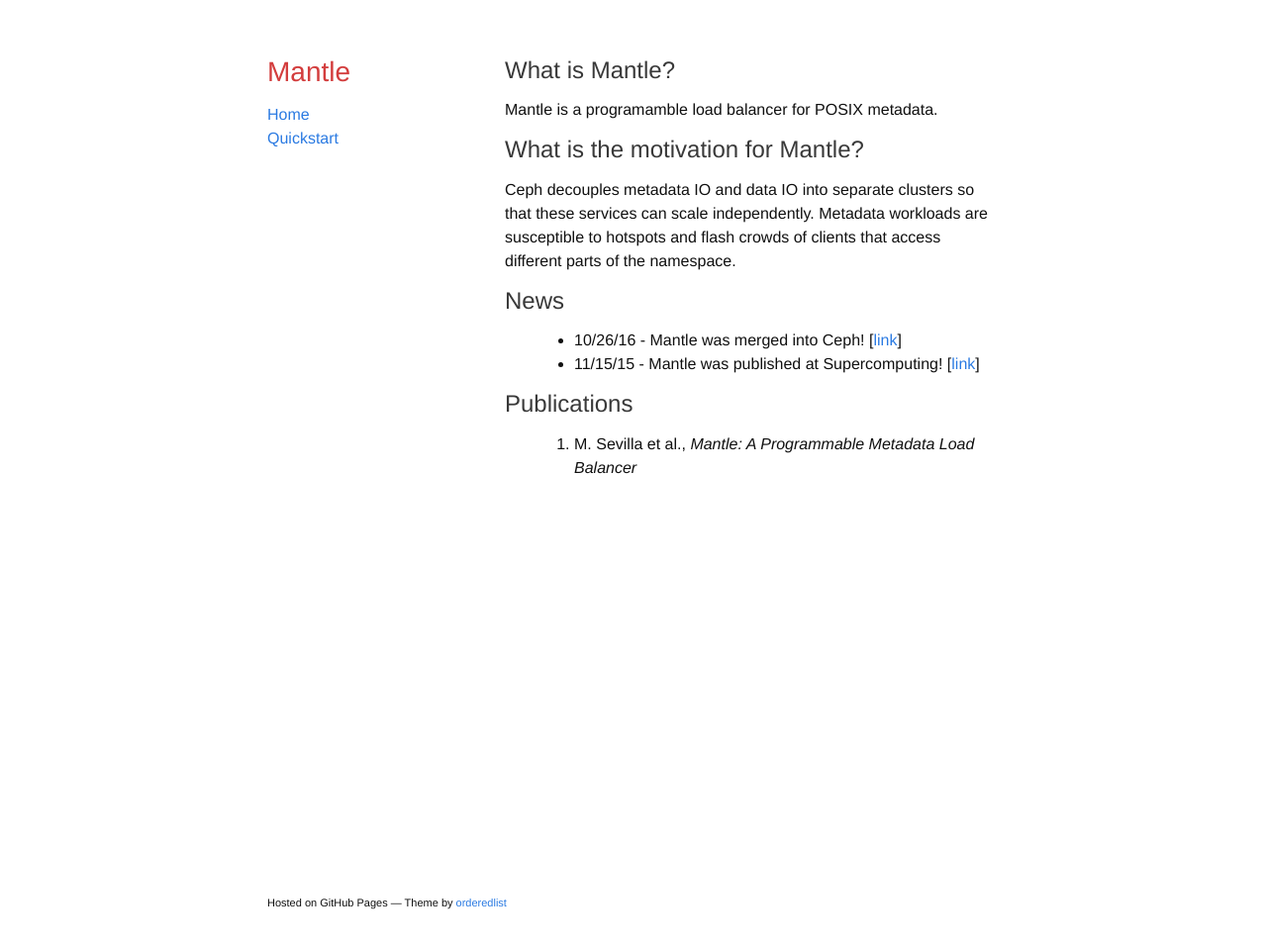
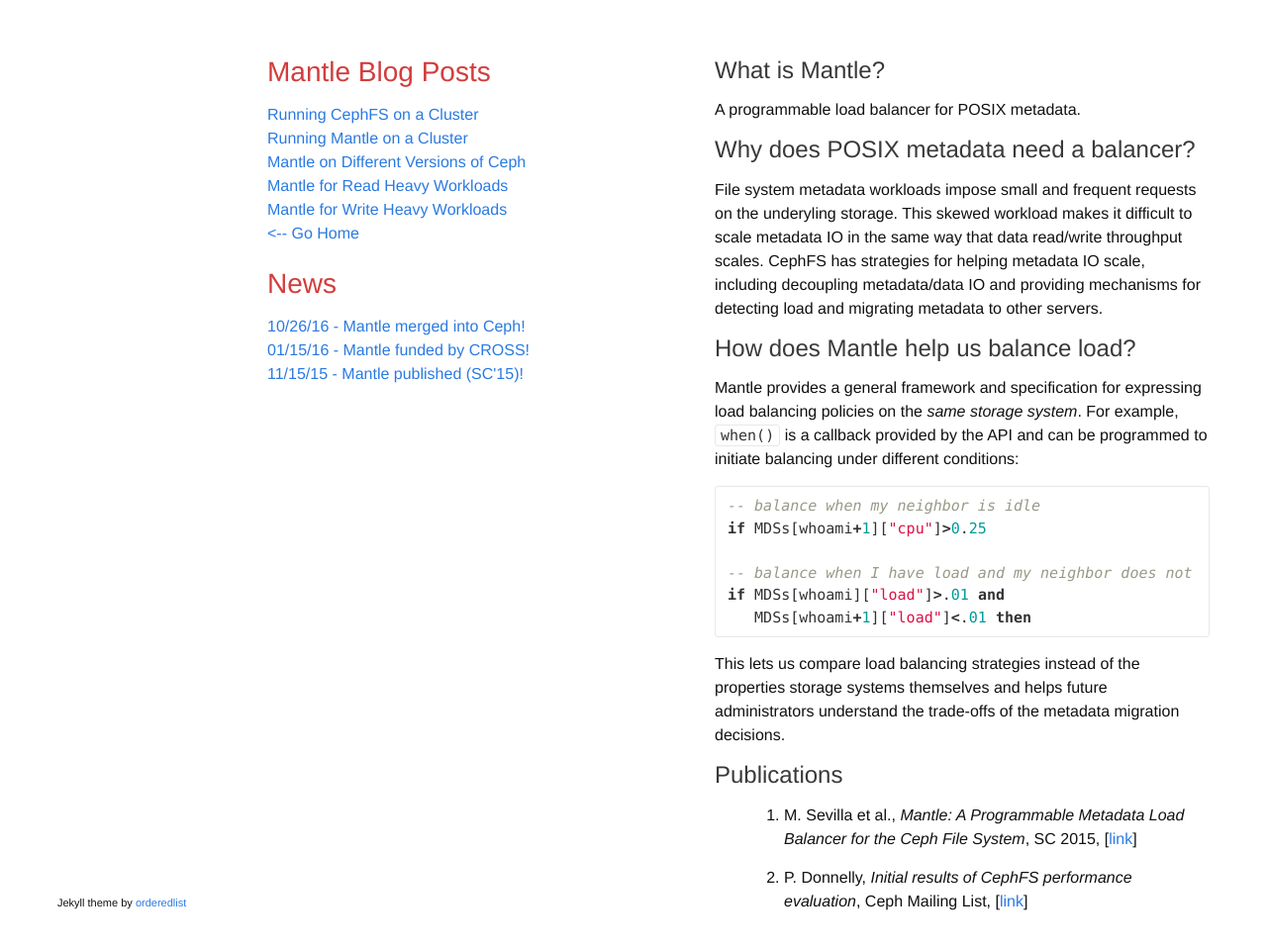
Before and after one commit to michaelsevilla/michaelsevilla.github.io, a Jekyll site: the page built from index.md, in a window 1280 px wide and 988 px high. Shown: the top 959 px of the window at 99% size. Built offline with Jekyll 4.4.1, drawn with Linux system fonts in a browser that asks for light colours.

Commit message:
blog: prepare outline
Signed-off-by: Michael Sevilla <mikesevilla3@gmail.com>

````diff
--- a/_data/nav.yml
+++ b/_data/nav.yml
@@ -1,5 +1,18 @@
-- name: "Home"
+
+- name: "Running CephFS on a Cluster"
+  link: "blog0-cephfs"
+
+- name: "Running Mantle on a Cluster"
+  link: "blog1-mantle"
+
+- name: "Mantle on Different Versions of Ceph"
+  link: "blog2-versions"
+
+- name: "Mantle for Read Heavy Workloads"
+  link: "blog3-read"
+
+- name: "Mantle for Write Heavy Workloads"
+  link: "blog4-write"
+
+- name: "<-- Go Home"
   link: "/"
-
-- name: "Quickstart"
-  link: "quickstart"
--- a/_layouts/default.html
+++ b/_layouts/default.html
@@ -16,11 +16,17 @@
   <body>
     <div class="wrapper">
       <header>
-        <h1><font color="D33D3D">Mantle</font></h1>
+        <h1><font color="D33D3D">Mantle Blog Posts</font></h1>
         <p></p>
         <div class="navbar container">
           {% for x in site.data.nav %}
             <a href="{{ x.link }}">{{ x.name }}</a><br>
+          {% endfor %}
+        </div>
+        <br>
+        <h1><font color="D33D3D">News</font></h1>
+          {% for x in site.data.news %}
+            <a href="{{ x.link }}">{{ x.date }} - {{ x.description }}</a><br>
           {% endfor %}
         </div>
       </header>
@@ -28,7 +34,7 @@
         <div markdown="1">{{ content }}</div>
       </section>
       <footer>
-        <p><small>Hosted on GitHub Pages &mdash; Theme by <a href="https://github.com/orderedlist">orderedlist</a></small></p>
+        <p><small>Jekyll theme by <a href="https://github.com/orderedlist">orderedlist</a></small></p>
       </footer>
     </div>
     <script src="javascripts/scale.fix.js"></script>
--- a/index.md
+++ b/index.md
@@ -4,20 +4,42 @@
 
 ## What is Mantle?
 
-Mantle is a programamble load balancer for POSIX metadata.
+A programmable load balancer for POSIX metadata.
 
-## What is the motivation for Mantle?
+## Why does POSIX metadata need a balancer?
 
-Ceph decouples metadata IO and data IO into separate clusters so that these
-services can scale independently. Metadata workloads are susceptible to
-hotspots and flash crowds of clients that access different parts of the
-namespace.
+File system metadata workloads impose small and frequent requests on the
+underyling storage. This skewed workload makes it difficult to scale metadata
+IO in the same way that data read/write throughput scales.  CephFS has
+strategies for helping metadata IO scale, including decoupling metadata/data IO
+and providing mechanisms for detecting load and migrating metadata to other
+servers.
 
-## News
+## How does Mantle help us balance load?
 
-- 10/26/16 - Mantle was merged into Ceph! [[link](https://github.com/ceph/ceph/pull/10887)]
-- 11/15/15 - Mantle was published at Supercomputing! [[link](http://dl.acm.org/citation.cfm?id=2807607)]
+Mantle provides a general framework and specification for expressing load
+balancing policies on the *same storage system*. For example, `when()` is a
+callback provided by the API and can be programmed to initiate balancing under
+different conditions:
+
+```lua
+-- balance when my neighbor is idle
+if MDSs[whoami+1]["cpu"]>0.25
+
+-- balance when I have load and my neighbor does not
+if MDSs[whoami]["load"]>.01 and
+   MDSs[whoami+1]["load"]<.01 then
+```
+
+This lets us compare load balancing strategies instead of the properties
+storage systems themselves and helps future administrators understand the
+trade-offs of the metadata migration decisions.
 
 ## Publications
 
-1. M. Sevilla et al., *Mantle: A Programmable Metadata Load Balancer*
+1. M. Sevilla et al., *Mantle: A Programmable Metadata Load Balancer for the
+Ceph File System*, SC 2015,
+[[link](http://dl.acm.org/citation.cfm?id=2807607)]
+
+2. P.  Donnelly, *Initial results of CephFS performance evaluation*, Ceph
+Mailing List, [[link](http://marc.info/?l=ceph-devel&m=147494693010640&w=2)]
````
Also changed, not shown: _data/news.yml (added, +9 -0 lines), blog0-cephfs.md (added, +5 -0 lines), blog1-mantle.md (added, +5 -0 lines), blog2-versions.md (added, +5 -0 lines), blog3-read.md (added, +5 -0 lines), blog4-write.md (added, +5 -0 lines), mantle-vs-cephfs.md (added, +26 -0 lines), packaging-mantle-with-docker.md (renamed from quickstart.md).
